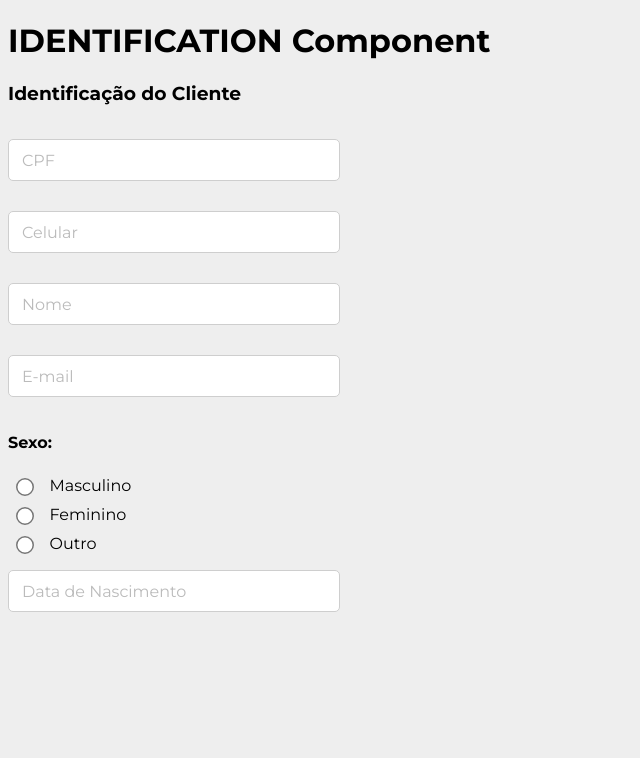
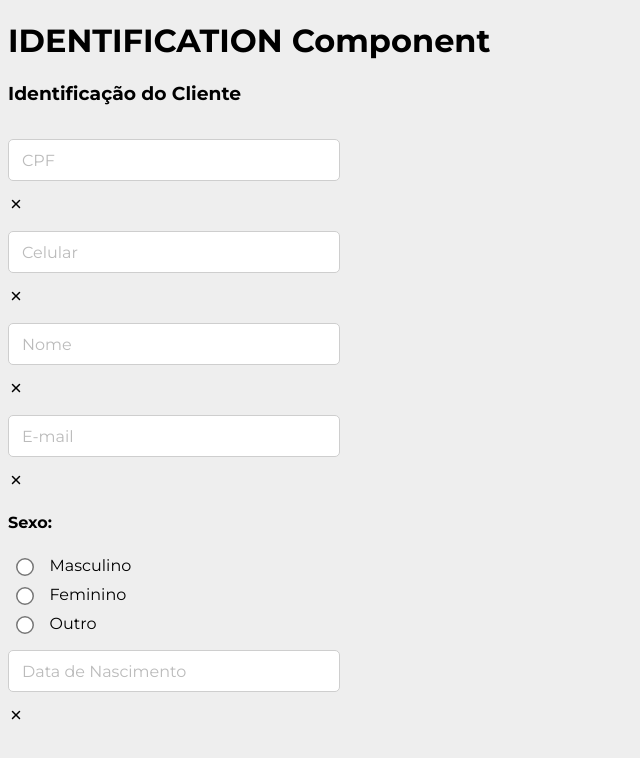
Before and after one commit to marcusviniciusmo/Companhia_Do_Saldo_Website, a React (Vite) app in the folder frontend/: page /orders/identification in a window 1280 px wide. Shown: the top 758 px of the page, without its empty margins (0-640 px from the left). Built offline with nearby package versions, Linux system fonts and the light colour scheme.

Commit message:
Created function to clear input value

```diff
--- a/frontend/src/components/Address/index.tsx
+++ b/frontend/src/components/Address/index.tsx
@@ -9,6 +9,17 @@ export function Address() {
   const [inputNumber, setInputNumber] = useState<string>('');
   const [inputComplement, setInputComplement] = useState<string>('');
   const [inputDistrict, setInputDistrict] = useState<string>('');
+
+  const cleanInputCep = () => setInputCep('');
+
+  const cleanInputAddress = () => setInputAddress('');
+
+  const cleanInputNumber = () => setInputNumber('');
+
+  const cleanInputComplement = () => setInputComplement('');
+
+  const cleanInputDistrict = () => setInputDistrict('');
+
 
   return (
     <>
@@ -23,6 +34,7 @@ export function Address() {
           label='CEP'
           value={inputCep}
           onChange={() => SetInput(event, setInputCep)}
+          clean={() => cleanInputCep}
         />
 
         <Input
@@ -32,6 +44,7 @@ export function Address() {
           label='Endereço'
           value={inputAddress}
           onChange={() => SetInput(event, setInputAddress)}
+          clean={() => cleanInputAddress}
         />
 
         <Input
@@ -41,6 +54,7 @@ export function Address() {
           label='Número'
           value={inputNumber}
           onChange={() => SetInput(event, setInputNumber)}
+          clean={() => cleanInputNumber}
         />
 
         <Input
@@ -50,6 +64,7 @@ export function Address() {
           label='Complemento'
           value={inputComplement}
           onChange={() => SetInput(event, setInputComplement)}
+          clean={() => cleanInputComplement}
         />
 
         <Input
@@ -59,6 +74,7 @@ export function Address() {
           label='Bairro'
           value={inputDistrict}
           onChange={() => SetInput(event, setInputDistrict)}
+          clean={() => cleanInputDistrict}
         />
 
         <h4>Estado:</h4>
--- a/frontend/src/components/Identification/index.tsx
+++ b/frontend/src/components/Identification/index.tsx
@@ -9,6 +9,17 @@ export function Identification() {
   const [inputEmail, setInputEmail] = useState<string>('');
   const [, setInputGender] = useState<string>('');
   const [inputBirthday, setInputBirthday] = useState<string>();
+
+  const cleanInputCpf = () => setInputCpf('');
+
+  const cleanInputPhone = () => setInputPhone('');
+
+  const cleanInputName = () => setInputName('');
+
+  const cleanInputEmail = () => setInputEmail('');
+
+  const cleanInputBirthday = () => setInputBirthday('');
+
 
   return (
     <>
@@ -23,6 +34,7 @@ export function Identification() {
           label='CPF'
           value={inputCpf}
           onChange={() => SetInput(event, setInputCpf)}
+          clean={() => cleanInputCpf}
         />
 
         <Input
@@ -32,6 +44,7 @@ export function Identification() {
           label='Celular'
           value={inputPhone}
           onChange={() => SetInput(event, setInputPhone)}
+          clean={() => cleanInputPhone}
         />
 
         <Input
@@ -41,6 +54,7 @@ export function Identification() {
           label='Nome'
           value={inputName}
           onChange={() => SetInput(event, setInputName)}
+          clean={() => cleanInputName}
         />
 
         <Input
@@ -50,6 +64,7 @@ export function Identification() {
           label='E-mail'
           value={inputEmail}
           onChange={() => SetInput(event, setInputEmail)}
+          clean={() => cleanInputEmail}
         />
 
         <h4>Sexo:</h4>
@@ -90,6 +105,7 @@ export function Identification() {
           label='Data de Nascimento'
           value={inputBirthday}
           onChange={() => SetInput(event, setInputBirthday)}
+          clean={() => cleanInputBirthday}
         />
       </form>
     </>
--- a/frontend/src/components/Input/index.tsx
+++ b/frontend/src/components/Input/index.tsx
@@ -1,5 +1,6 @@
+import { IoClose } from 'react-icons/io5';
 import { InputProps } from "../../types/Input";
-import { Container, Field, Label } from "./styles";
+import { Container, Field, Label, Close } from "./styles";
 
 export function Input(props: InputProps) {
   return (
@@ -11,6 +12,13 @@ export function Input(props: InputProps) {
         className={`${props.className} ${props.value && 'filled'}`}>
         {props.label}
       </Label>
+
+      {
+        props.className === 'labelFloating' &&
+        <Close title='Limpar' onClick={props.clean && props.clean()}>
+          <IoClose />
+        </Close>
+      }
     </Container>
   );
 };
--- a/frontend/src/components/Input/styles.tsx
+++ b/frontend/src/components/Input/styles.tsx
@@ -75,3 +75,5 @@ export const Field = styled.input`
     cursor: pointer;
   }
 `;
+
+export const Close = styled.div``;
--- a/frontend/src/components/Product/index.tsx
+++ b/frontend/src/components/Product/index.tsx
@@ -6,6 +6,9 @@ export function Product() {
   const [inputProduct, setInputProduct] = useState<string>('');
   const [inputQuantity, setInputQuantity] = useState<string>('');
   const [inputColor, setInputColor] = useState<string>('#0033FF');
+
+  const cleanInputProduct = () => setInputProduct('');
+  const cleanInputQuantity = () => setInputQuantity('');
 
   return (
     <>
@@ -20,6 +23,7 @@ export function Product() {
           label='Produto'
           value={inputProduct}
           onChange={() => SetInput(event, setInputProduct)}
+          clean={() => cleanInputProduct}
         />
 
         <Input
@@ -29,6 +33,7 @@ export function Product() {
           label='Quantidade'
           value={inputQuantity}
           onChange={() => SetInput(event, setInputQuantity)}
+          clean={() => cleanInputQuantity}
         />
 
         <Input
--- a/frontend/src/types/Input/index.tsx
+++ b/frontend/src/types/Input/index.tsx
@@ -2,4 +2,5 @@ import { InputHTMLAttributes } from "react";
 
 export interface InputProps extends InputHTMLAttributes<HTMLElement> {
   label: string;
+  clean?: Function;
 };
```
